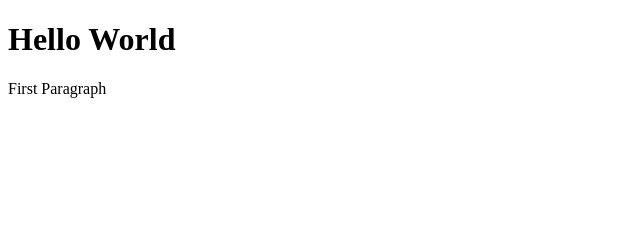
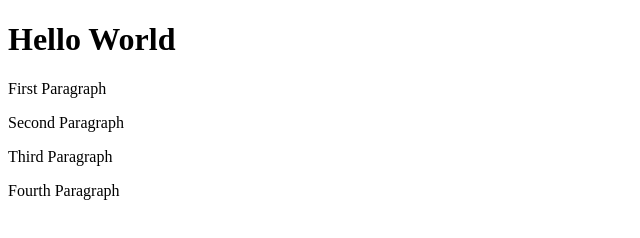
Before and after one commit to jcampbell46/github-practice, a plain HTML site: page index.html in a window 1280 px wide. Shown: the whole page, without its empty margins (0-640 px from the left). Drawn offline with Linux system fonts and the light colour scheme.

Commit message:
Added fourth paragraph

```diff
--- a/index.html
+++ b/index.html
@@ -6,5 +6,8 @@
   <body>
     <h1>Hello World</h1>
     <p>First Paragraph</p>
+    <p>Second Paragraph</p>
+    <p>Third Paragraph</p>
+    <p>Fourth Paragraph</p>
   </body>
 </html>
```
